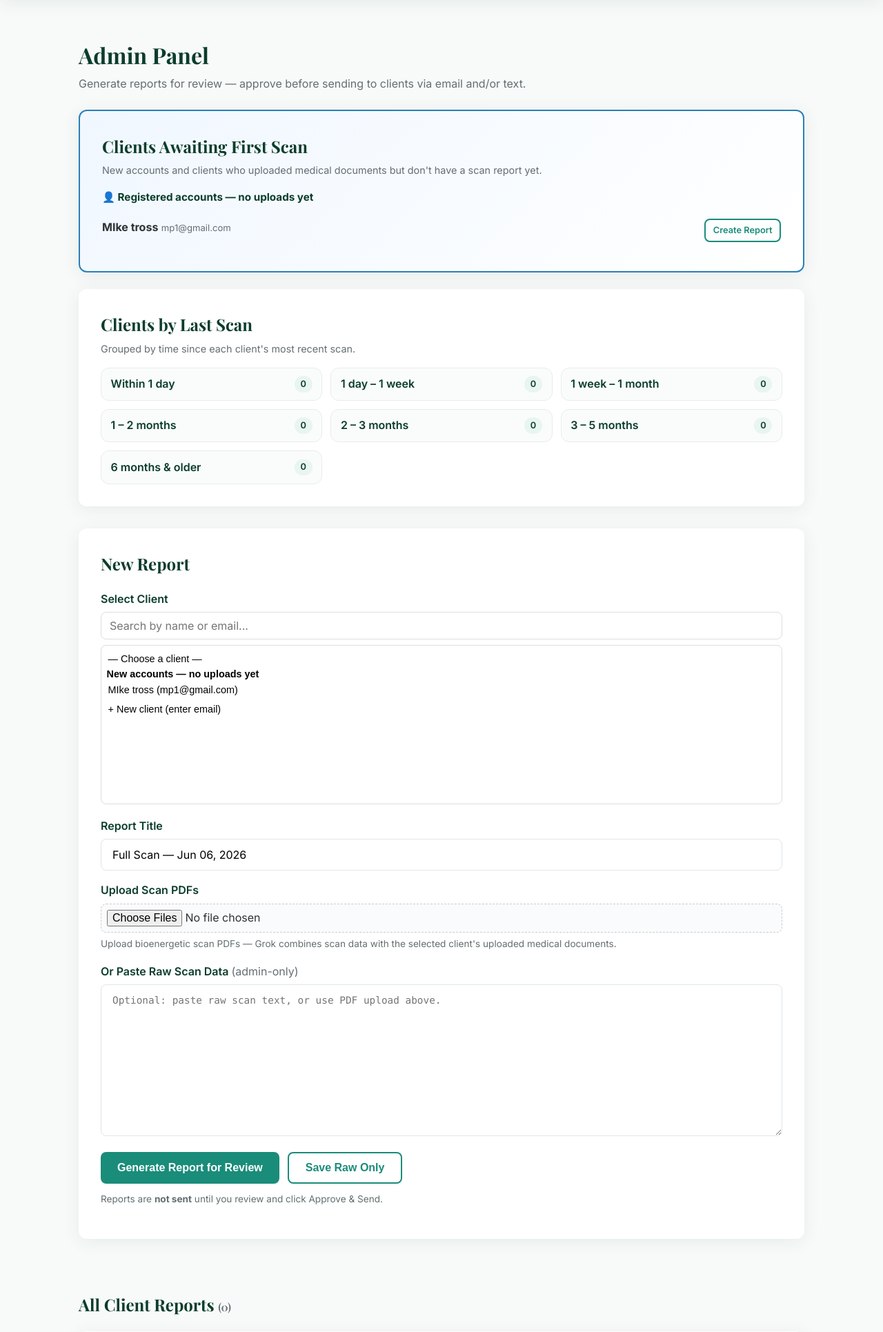
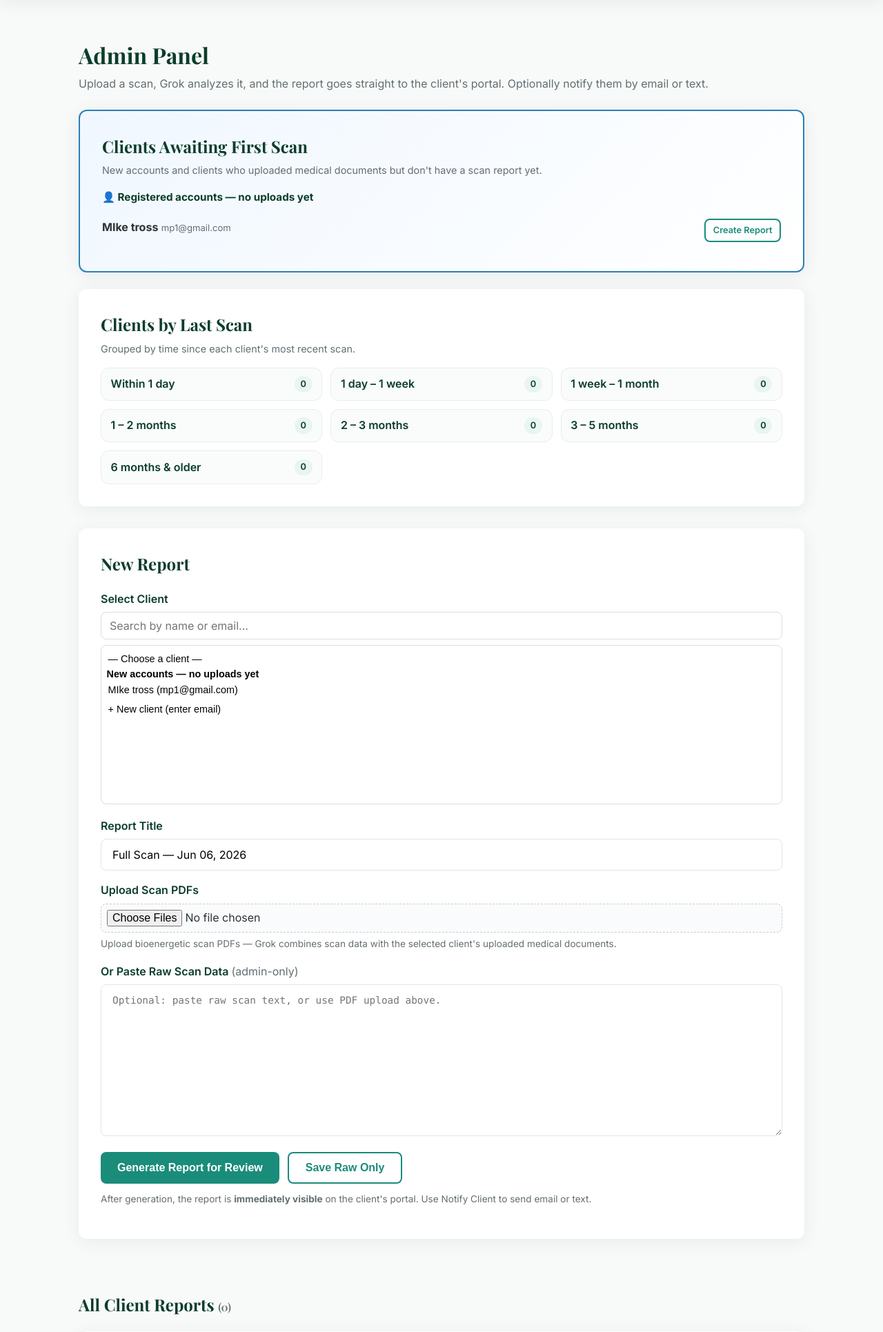
Before and after one commit to Michaelpeatross/root-cause-website, a Flask app: page /admin in a window 1280 px wide. Shown: the part 70-2001 px from the top of the page at 69% size. Run offline with Flask 3, Linux system fonts and the light colour scheme; the visitor is signed in with stand-in values (Sample User, id 1).

Commit message:
Auto-publish Grok reports to client portal on generation.
Reports appear on the client dashboard immediately after admin uploads a scan and Grok finishes analysis. Email and SMS remain optional via Notify Client.

```diff
--- a/app.py
+++ b/app.py
@@ -546,16 +546,22 @@ def _save_pdf_for_report(report, html_report):
     return False
 
 
+def _publish_report_to_portal(report):
+    """Make a generated report visible on the client's portal."""
+    if not report.approved:
+        report.approved = True
+        report.approved_at = datetime.now().strftime('%Y-%m-%d %H:%M')
+
+
 def _approve_and_send_report(report, send_email=False, send_sms=False):
-    """Mark report approved and deliver to client via selected channels."""
+    """Publish to client portal and optionally deliver via email/SMS."""
     user = User.query.filter(
         db.func.lower(User.email) == _normalize_email(report.user_email)
     ).first()
     client_name = _client_display_name(report.user_email)
     client_phone = user.phone if user else ''
 
-    report.approved = True
-    report.approved_at = datetime.now().strftime('%Y-%m-%d %H:%M')
+    _publish_report_to_portal(report)
 
     pdf_bytes = None
     if report.generated_report and send_email:
@@ -584,7 +590,7 @@ def _approve_and_send_report(report, send_email=False, send_sms=False):
                 messages.append(msg)
 
     if not send_email and not send_sms:
-        messages.append('Report approved and published to client portal (no notifications sent).')
+        messages.append('Report is on the client portal (no email or text sent).')
 
     return messages
 
@@ -942,7 +948,7 @@ def admin():
                 msgs = _approve_and_send_report(report, send_email, send_sms)
                 db.session.commit()
                 flash(
-                    f'Report approved for {report.user_email}. ' + ' '.join(msgs),
+                    f'Client notified for {report.user_email}. ' + ' '.join(msgs),
                     'success',
                 )
             else:
@@ -951,14 +957,12 @@ def admin():
         elif action == 'refresh_ai' and report_id:
             report = Report.query.get(report_id)
             if report and report.raw_data:
-                was_approved = report.approved
                 report, doc_count, _msgs = _regenerate_report_analysis(report)
-                if was_approved:
-                    report.approved = False
+                _publish_report_to_portal(report)
                 db.session.commit()
                 flash(
-                    f'AI recommendations refreshed ({doc_count} medical document(s) included). '
-                    f'{"Re-approve to send updates to client." if was_approved else "Review and approve to send."}',
+                    f'AI recommendations refreshed and republished to client portal '
+                    f'({doc_count} medical document(s) included).',
                     'success',
                 )
             else:
@@ -988,9 +992,9 @@ def admin():
                         generated_report=html_report,
                         plain_text=plain_text,
                         ai_recommendations=ai_html,
-                        approved=False,
                         date=datetime.now().strftime('%Y-%m-%d %H:%M'),
                     )
+                    _publish_report_to_portal(report)
                     db.session.add(report)
                     db.session.commit()
 
@@ -1012,12 +1016,15 @@ def admin():
                             if doc_count else ' No client medical documents uploaded yet.'
                         )
                         flash(
-                            f'Report generated for {email} — NOT sent to client yet.'
-                            f'{doc_note} Review and click Approve & Send.{pdf_note}',
+                            f'Report published to {email} client portal.{doc_note}'
+                            f' Client can view it now — optionally send email/text below.{pdf_note}',
                             'success',
                         )
                     else:
-                        flash(f'Report generated (PDF failed). Review and approve before sending.{pdf_note}', 'error')
+                        flash(
+                            f'Report published to client portal (PDF failed).{pdf_note}',
+                            'error',
+                        )
             elif action == 'save':
                 if not combined_raw.strip():
                     flash('Paste raw scan data or upload at least one scan PDF.', 'error')
--- a/templates/admin.html
+++ b/templates/admin.html
@@ -4,7 +4,7 @@
 {% block content %}
 <div class="container">
     <h1 style="font-family:'Playfair Display',serif; color:var(--green-dark); margin-bottom:0.25rem;">Admin Panel</h1>
-    <p style="color:var(--text-muted); margin-top:0;">Generate reports for review — approve before sending to clients via email and/or text.</p>
+    <p style="color:var(--text-muted); margin-top:0;">Upload a scan, Grok analyzes it, and the report goes straight to the client's portal. Optionally notify them by email or text.</p>
 
     {% if client_groups.awaiting_with_docs or client_groups.awaiting_accounts %}
     <div class="card awaiting-scan-panel" style="margin-top:1.5rem; border:2px solid #2980b9; background:linear-gradient(135deg, #f0f7ff, #fff);">
@@ -165,7 +165,7 @@
                         </button>
                     </div>
                     <p style="font-size:0.85rem; color:var(--text-muted); margin-top:0.75rem;">
-                        Reports are <strong>not sent</strong> until you review and click Approve &amp; Send.
+                        After generation, the report is <strong>immediately visible</strong> on the client's portal. Use Notify Client to send email or text.
                     </p>
                 </form>
             </div>
```
Also changed, not shown: templates/_report_approval.html (+15 -13 lines).
